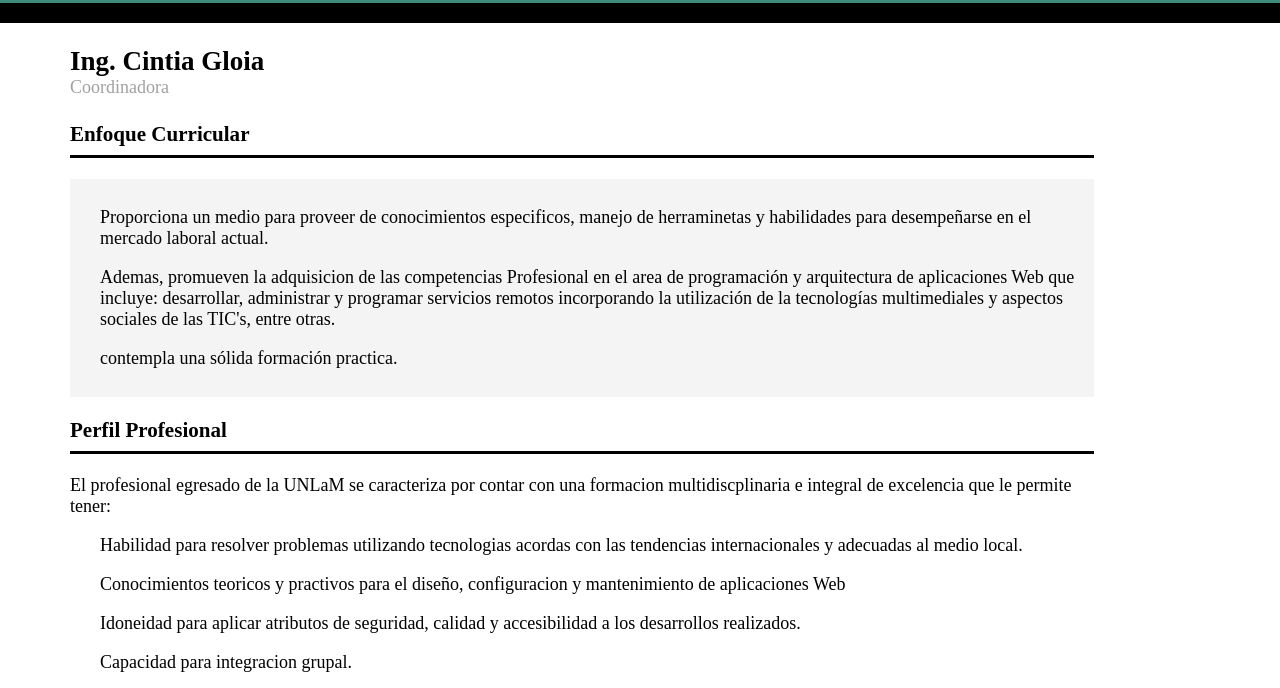
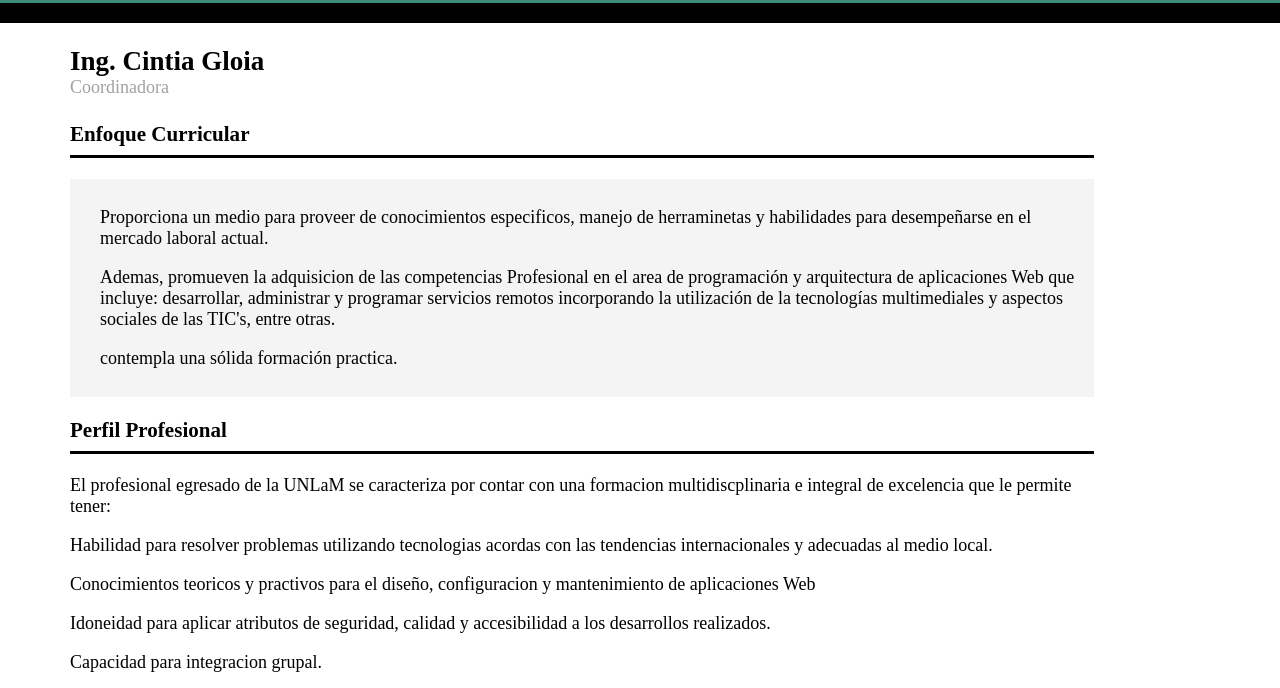
Before and after one commit to ficardi8977/ProgramacionWeb1, a plain HTML site: page practicas/clase03/04_practica(tarea)/index.html in a window 1280 px wide. Shown: the part 107-795 px from the top of the page. Drawn offline with Linux system fonts and the light colour scheme.

Commit message:
arreglo formatos correcto respetando la estructura

```diff
--- a/practicas/clase03/04_practica(tarea)/css/estilos.css
+++ b/practicas/clase03/04_practica(tarea)/css/estilos.css
@@ -64,6 +64,6 @@ footer {
     padding-bottom: 10px;
 }
 
-.article-espaciado {
+.p-espaciado {
     padding-left: 30px;
 }
--- a/practicas/clase03/04_practica(tarea)/index.html
+++ b/practicas/clase03/04_practica(tarea)/index.html
@@ -39,7 +39,7 @@
             <article>
                 <p>El profesional egresado de la UNLaM se caracteriza por contar con una formacion multidiscplinaria e
                     integral de excelencia que le permite tener:</p>
-                <article class="article-espaciado">
+                <p class="article-espaciado">
                     <p>Habilidad para resolver problemas utilizando tecnologias acordas con las tendencias
                         internacionales y
                         adecuadas al medio local.</p>
@@ -50,7 +50,7 @@
                         realizados.
                     </P>
                     <P>Capacidad para integracion grupal.</P>
-                </article>
+                </p>
             </article>
             <img src="img/responsive-web-design.png" alt="imagen web responsive">
         </section>
```
